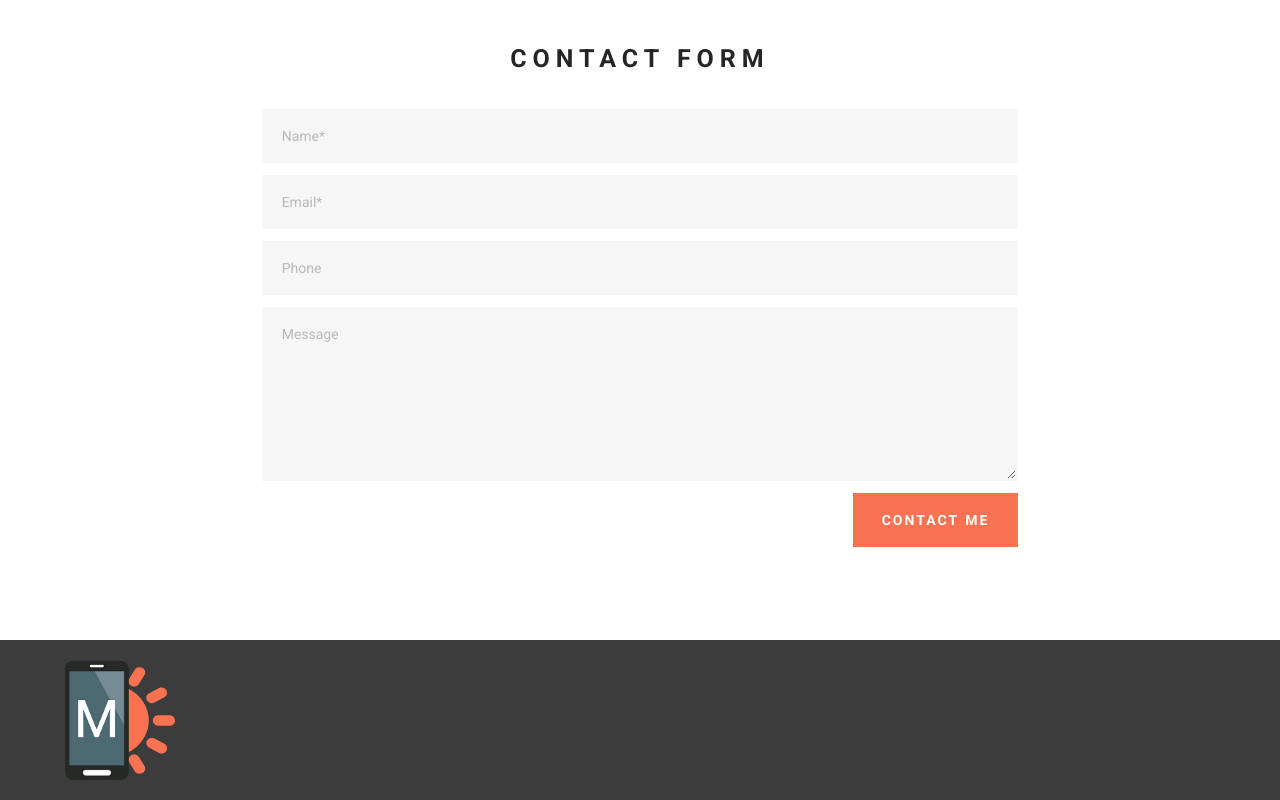
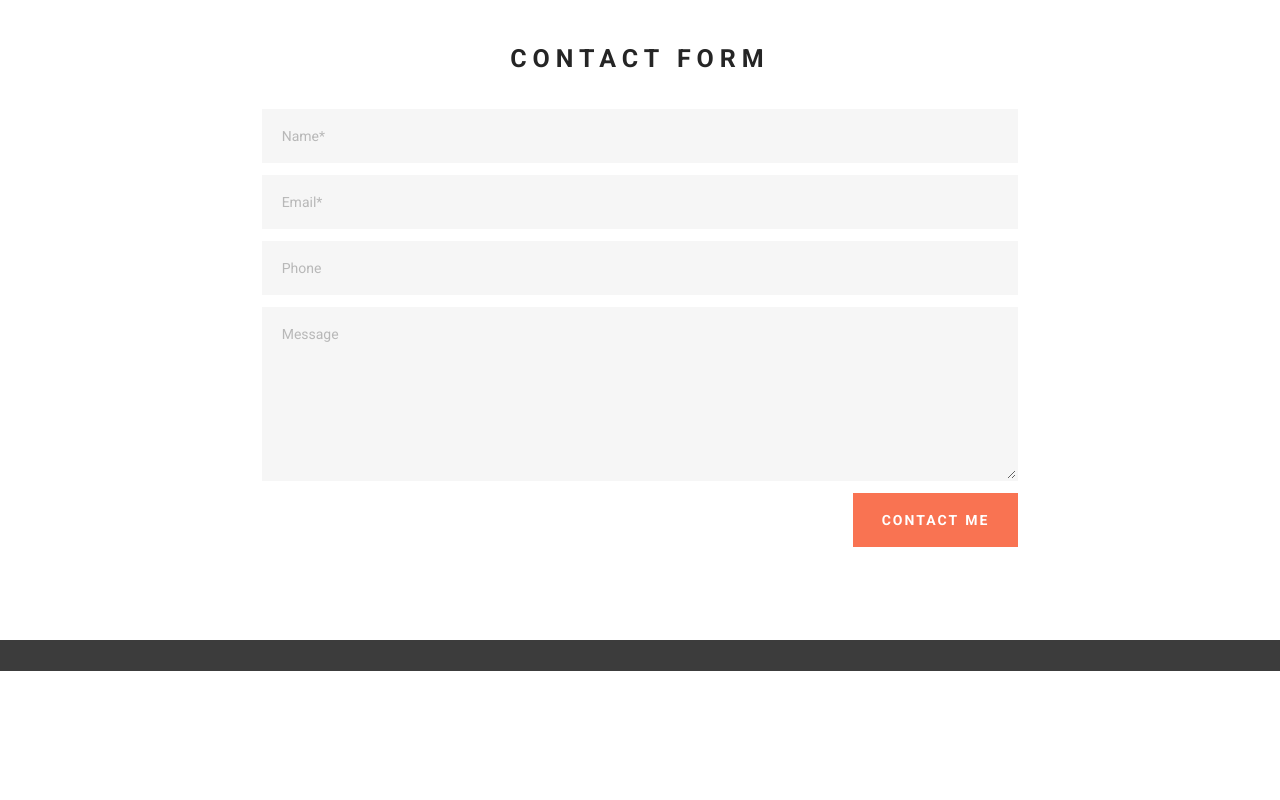
Before and after one commit to bharatsrirangam/bharatsrirangam.github.io, a plain HTML site: page index.html in a window 1280 px wide. Shown: the part 3120-3920 px from the top of the page. After the commit the page ends 3791 px from the top, so only its background shows below. Drawn offline with Linux system fonts and the light colour scheme.

Commit message:
Finished Product

```diff
--- /dev/null
+++ b/Sorry.txt
@@ -0,0 +1 @@
+This Page is Coming Soon!
--- a/index.html
+++ b/index.html
@@ -228,7 +228,7 @@
     <div class="mbr-section__container container">
         <div class="mbr-contacts mbr-contacts--wysiwyg row" style="padding-top: 15px; padding-bottom: 15px;">
             <div class="col-sm-4">
-                <div><img src="assets/images/footer-logo.png" class="mbr-contacts__img mbr-contacts__img--left"></div>
+                <div></div>
             </div>
             <div class="col-sm-8">
                 <div class="row">
```
